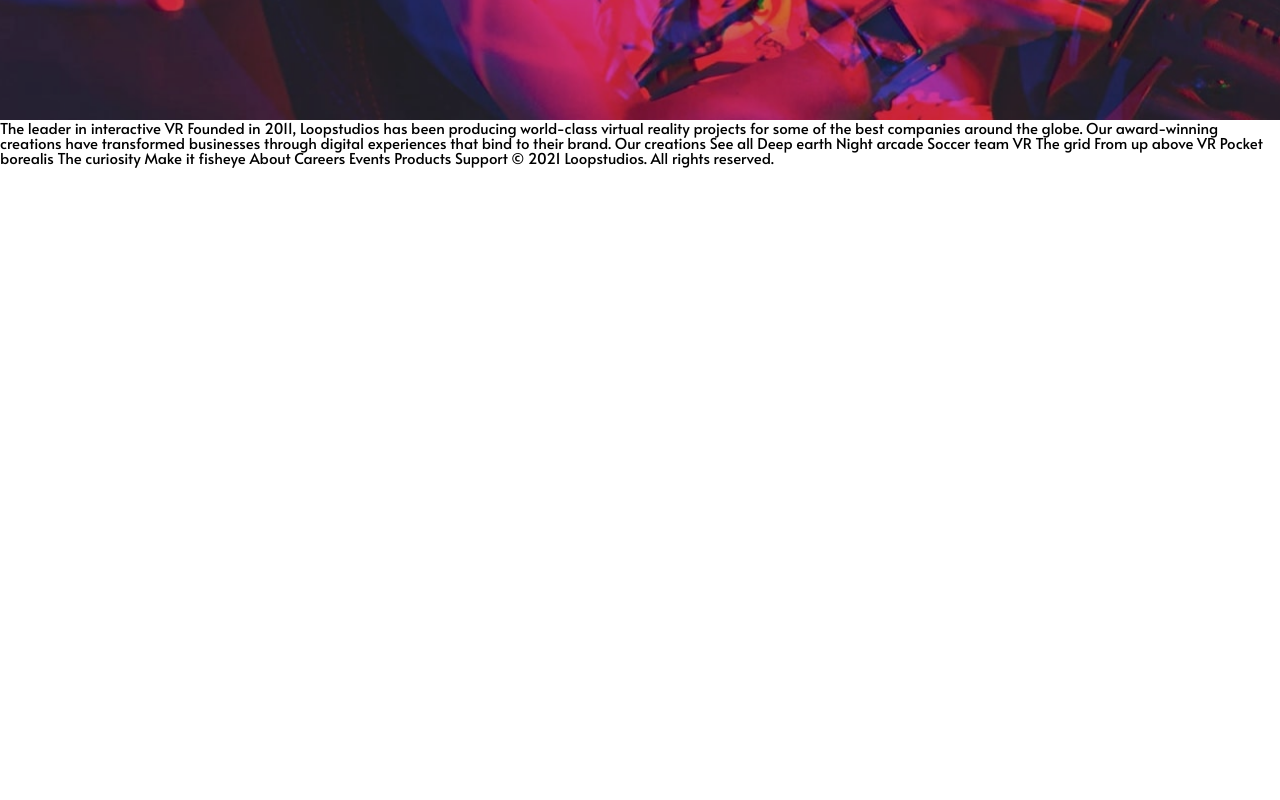
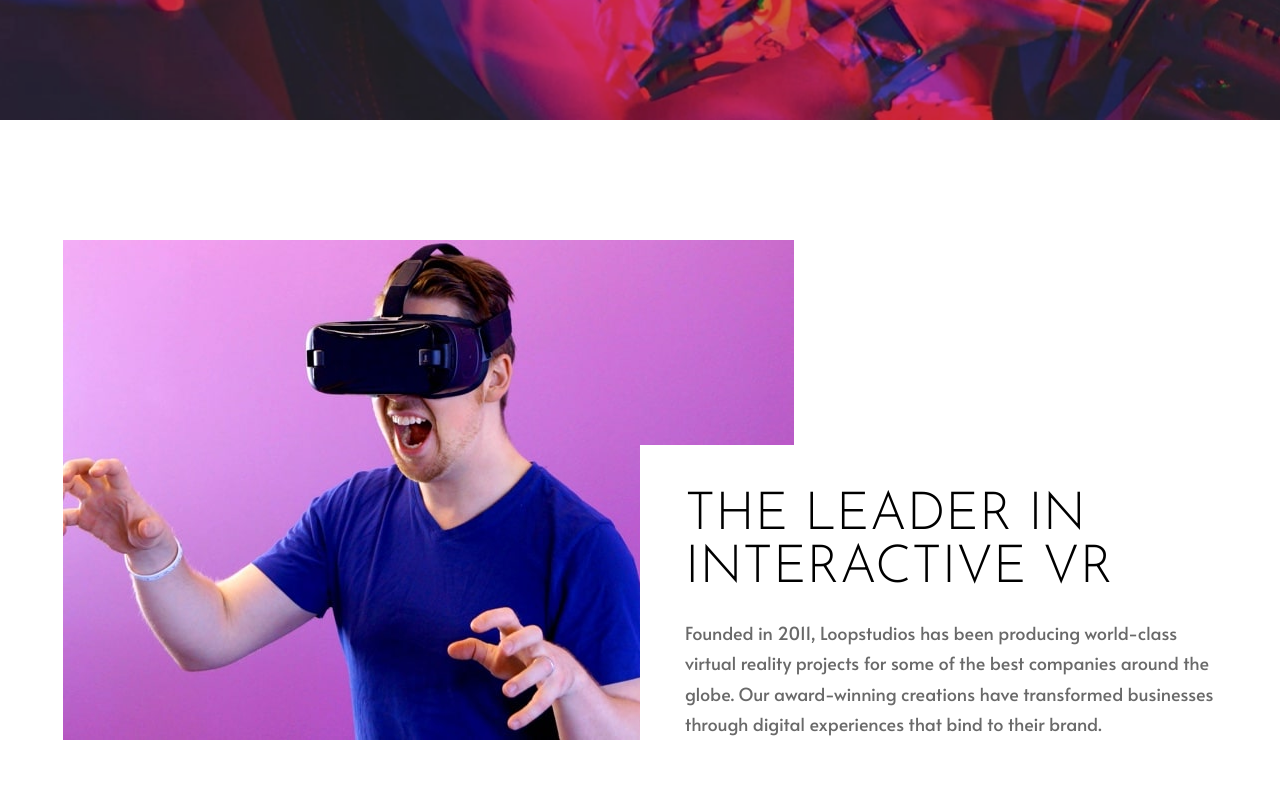
Before and after one commit to inlumio/loopstudios, a plain HTML site: page index.html in a window 1280 px wide. Shown: the part 520-1320 px from the top of the page. Before the commit the page ends 800 px from the top, so only its background shows below. Drawn offline with Linux system fonts and the light colour scheme.

Commit message:
add about section

```diff
--- a/index.html
+++ b/index.html
@@ -26,6 +26,7 @@
 
 		<title>Frontend Mentor | Loopstudios landing page</title>
 	</head>
+
 	<body>
 		<header class="header">
 			<section class="navigation container">
@@ -35,6 +36,7 @@
 					<div class="hamburger__line"></div>
 					<div class="hamburger__line"></div>
 				</button>
+
 				<nav class="navigation__nav">
 					<ul class="navigation__list">
 						<li class="navigation__item">
@@ -55,16 +57,34 @@
 					</ul>
 				</nav>
 			</section>
+
 			<section class="intro container">
 				<h1 class="intro__heading">Immersive experiences that deliver</h1>
 			</section>
 		</header>
-		The leader in interactive VR Founded in 2011, Loopstudios has been producing
-		world-class virtual reality projects for some of the best companies around
-		the globe. Our award-winning creations have transformed businesses through
-		digital experiences that bind to their brand. Our creations See all Deep
-		earth Night arcade Soccer team VR The grid From up above VR Pocket borealis
-		The curiosity Make it fisheye About Careers Events Products Support © 2021
-		Loopstudios. All rights reserved.
+
+		<main class="page">
+			<section class="about container">
+				<picture class="about__picture">
+					<source
+						media="(min-width: 768px)"
+						srcset="./images/desktop/image-interactive.jpg"
+					/>
+					<img src="./images/mobile/image-interactive.jpg" alt="" />
+				</picture>
+				<div class="about__text">
+					<h2 class="about__heading">The leader in interactive VR</h2>
+					<p class="about__details">
+						Founded in 2011, Loopstudios has been producing world-class virtual
+						reality projects for some of the best companies around the globe.
+						Our award-winning creations have transformed businesses through
+						digital experiences that bind to their brand.
+					</p>
+				</div>
+			</section>
+		</main>
+		Our creations See all Deep earth Night arcade Soccer team VR The grid From
+		up above VR Pocket borealis The curiosity Make it fisheye About Careers
+		Events Products Support © 2021 Loopstudios. All rights reserved.
 	</body>
 </html>
--- a/style.css
+++ b/style.css
@@ -26,6 +26,12 @@ a {
 
 ul {
 	list-style: none;
+}
+
+picture,
+img {
+	display: block;
+	max-width: 100%;
 }
 
 body {
@@ -76,9 +82,9 @@ body {
 	scale: 1 1;
 }
 
-/*
+/* ====================================
 	* HEADER
-*/
+==================================== */
 
 .header {
 	min-height: 80vh;
@@ -235,3 +241,87 @@ body {
 		width: 60%;
 	}
 }
+
+/* ====================================
+	* PAGE
+==================================== */
+
+.page {
+	padding-block: 5rem;
+}
+
+@media (min-width: 768px) {
+	.page {
+		padding-block: 8rem;
+	}
+}
+
+/* ====================================
+	* ABOUT
+==================================== */
+
+.about {
+	margin-block-end: 5rem;
+	position: relative;
+}
+
+.about__picture {
+	margin-block-end: 2rem;
+}
+
+.about__text {
+	text-align: center;
+	padding-inline: 2rem;
+}
+
+.about__heading {
+	font-family: var(--ff-josefin);
+	font-size: 2rem;
+	text-transform: uppercase;
+	margin-block-end: 1rem;
+}
+
+.about__details {
+	font-size: 0.9rem;
+	line-height: 170%;
+	color: var(--darker-gray);
+}
+
+@media (width > 768px) {
+	.about {
+		margin-block-end: 8rem;
+	}
+
+	.about__text {
+		position: absolute;
+		bottom: 0;
+		right: 0;
+		width: 60%;
+		background-color: var(--white);
+		padding: 3rem 1.5rem 0 3rem;
+		text-align: left;
+	}
+
+	.about__heading {
+		font-size: 2.75rem;
+	}
+
+	.about__details {
+		font-size: 1rem;
+	}
+}
+
+@media (width > 992px) {
+	.about__text {
+		width: 50%;
+	}
+
+	.about__heading {
+		font-size: 3.5rem;
+		margin-block-end: 1.5rem;
+	}
+
+	.about__details {
+		font-size: 1.2rem;
+	}
+}
```
